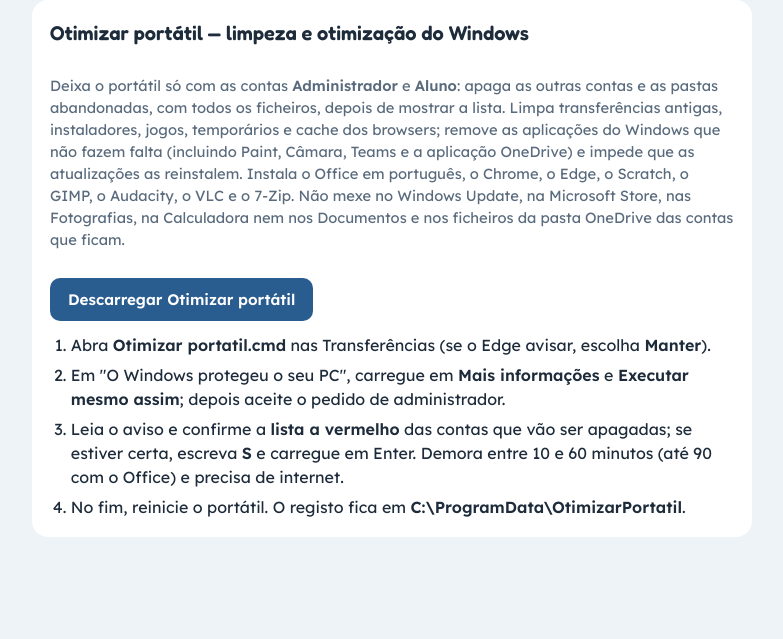
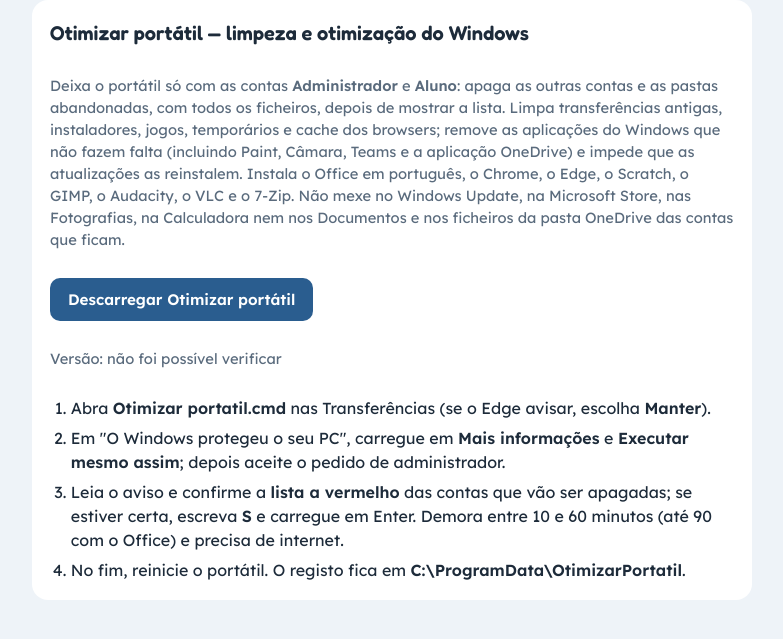
Before and after one commit to W4lker19/profleoaf, a plain HTML site: page tools/index.html in a window 1280 px wide. Shown: the part 89-728 px from the top of the page, without its empty margins (248-1031 px from the left). Drawn offline with Linux system fonts and the light colour scheme; no server answers.

Commit message:
Otimizar portátil: número de versão no script e na página /tools (versão 2026.11.25-1)
Co-Authored-By: Claude Opus 5.5 <noreply@anthropic.com>
Claude-Session: https://claude.ai/code/session_011CGr7KK3c51iWP7dcH96Ss

```diff
--- a/tools/index.html
+++ b/tools/index.html
@@ -86,6 +86,7 @@ ol { margin: 0; padding-left: 1.3em; display: grid; gap: 6px; }
     <div class="row">
       <a class="btn" href="otimizar-portatil.cmd" download="Otimizar portatil.cmd">Descarregar Otimizar portátil</a>
     </div>
+    <p class="muted" id="versao-otimizar">Versão: a verificar…</p>
     <ol>
       <li>Abra <b>Otimizar portatil.cmd</b> nas Transferências (se o Edge avisar, escolha <b>Manter</b>).</li>
       <li>Em "O Windows protegeu o seu PC", carregue em <b>Mais informações</b> e <b>Executar mesmo assim</b>; depois aceite o pedido de administrador.</li>
@@ -97,6 +98,20 @@ ol { margin: 0; padding-left: 1.3em; display: grid; gap: 6px; }
   <p class="card muted" id="nenhuma" hidden>Não há ferramentas disponíveis neste momento.</p>
 </div>
 
+<script>
+// Versão do Otimizar portátil: lida do próprio ficheiro (sem cache), para coincidir sempre com o que se descarrega
+(function () {
+  const el = document.getElementById('versao-otimizar');
+  if (!el) return;
+  fetch('otimizar-portatil.cmd?t=' + Date.now(), { cache: 'no-store' })
+    .then(r => r.ok ? r.text() : Promise.reject())
+    .then(txt => {
+      const m = txt.match(/\$VersaoScript\s*=\s*'([^']+)'/);
+      el.textContent = m ? 'Versão: ' + m[1] : 'Versão: desconhecida';
+    })
+    .catch(() => { el.textContent = 'Versão: não foi possível verificar'; });
+})();
+</script>
 <script>
 // Mostra só as ferramentas marcadas como visíveis no admin (tools/ferramentas.js).
 // A lista é pedida sempre com um endereço novo (?t=...) para não vir de cache:
```
Also changed, not shown: 1 other file.
